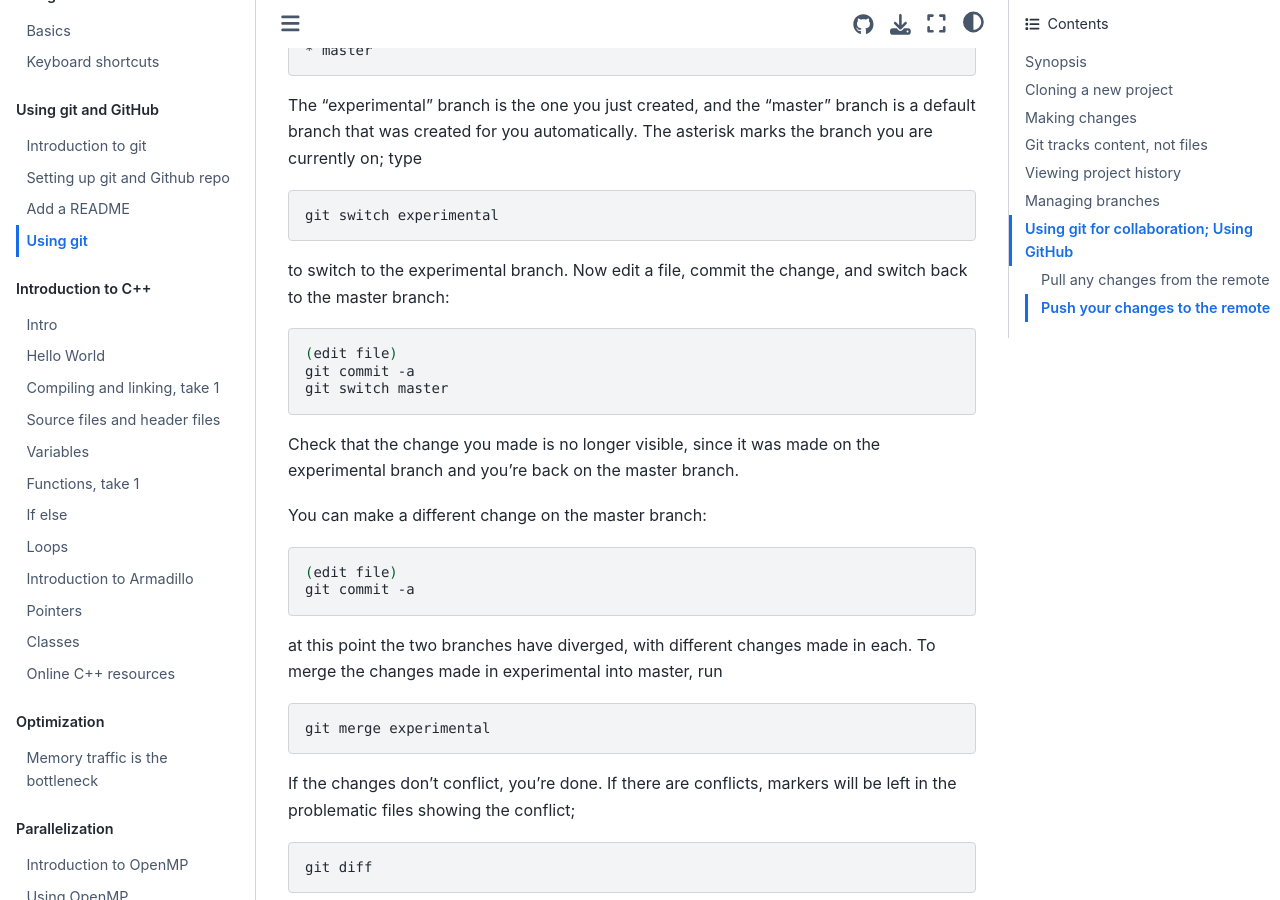
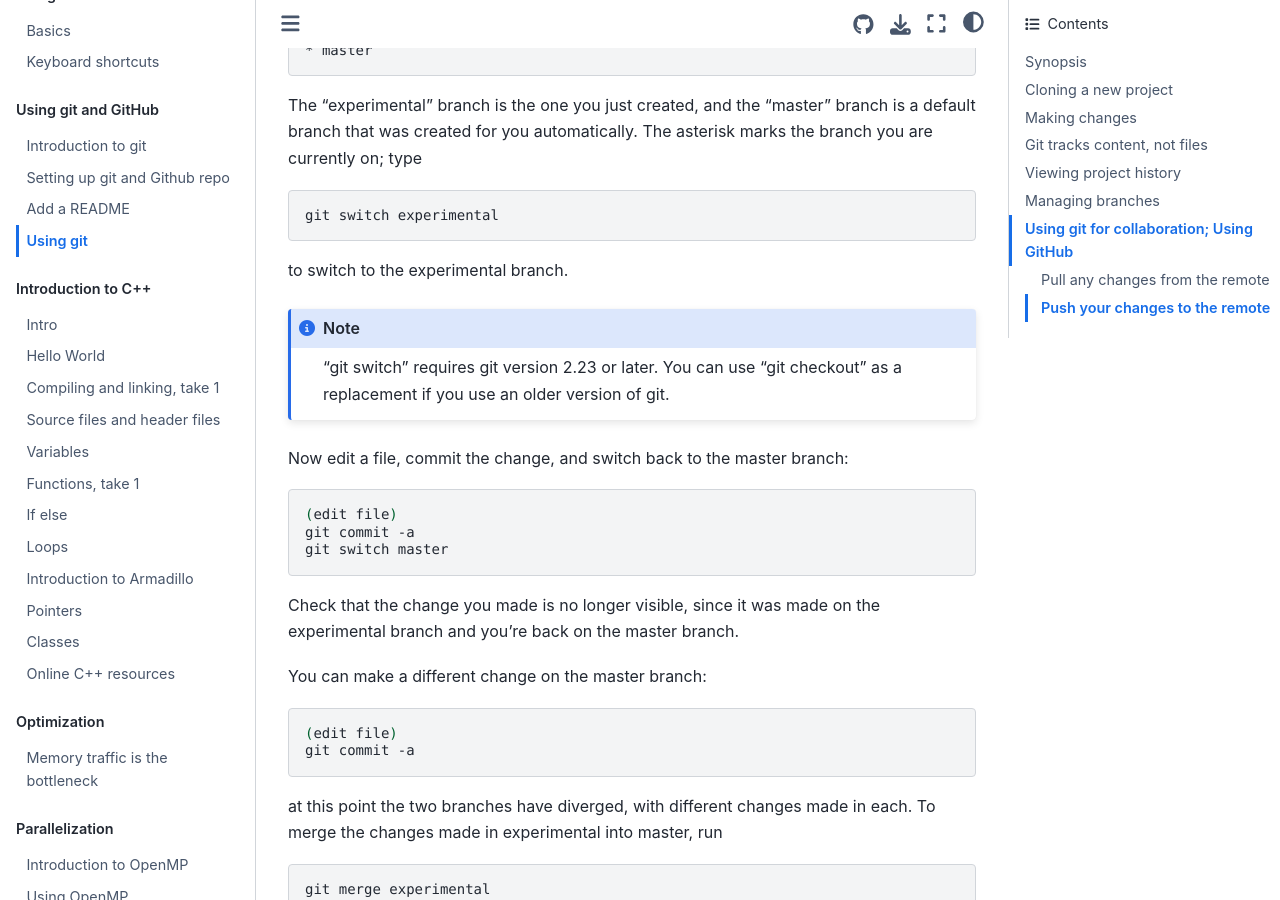
Before and after one commit to anderkve/FYS3150, a Jupyter Book: the page built from book/using_git/using_git.md, in a window 1280 px wide and 900 px high, scrolled down 2798 px. Built offline with Jupyter Book 1.0.4 settings and Sphinx 7.4.7 and the Sphinx Book theme 1.1.4, drawn with Linux system fonts in a browser that asks for light colours.

Commit message:
Added note on git switch and git checkout.

````diff
--- a/book/using_git/using_git.md
+++ b/book/using_git/using_git.md
@@ -144,7 +144,13 @@ git switch experimental
 ```
 
 
-to switch to the experimental branch. Now edit a file, commit the
+to switch to the experimental branch.
+
+```{note}
+"git switch" requires git version 2.23 or later. You can use "git checkout" as a replacement if you use an older version of git.
+```
+
+Now edit a file, commit the
 change, and switch back to the master branch:
 
 ```sh
````
